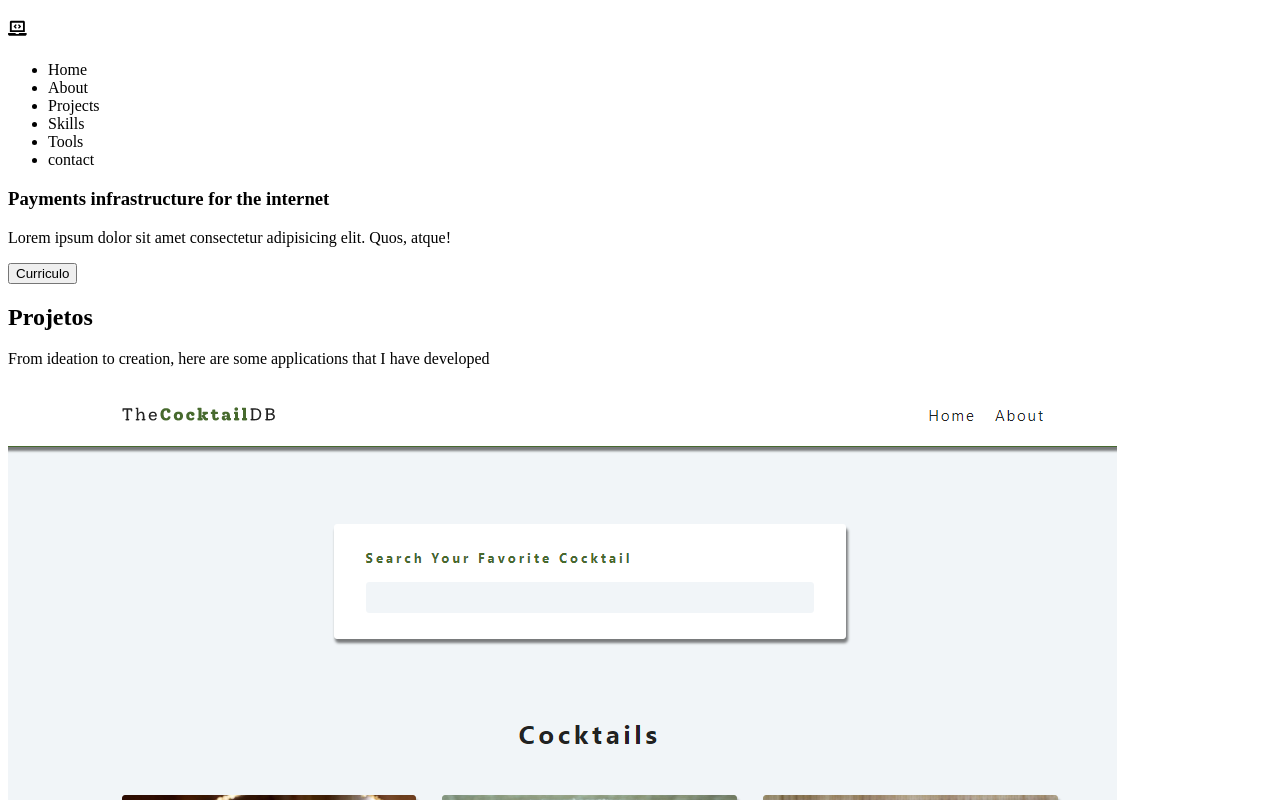
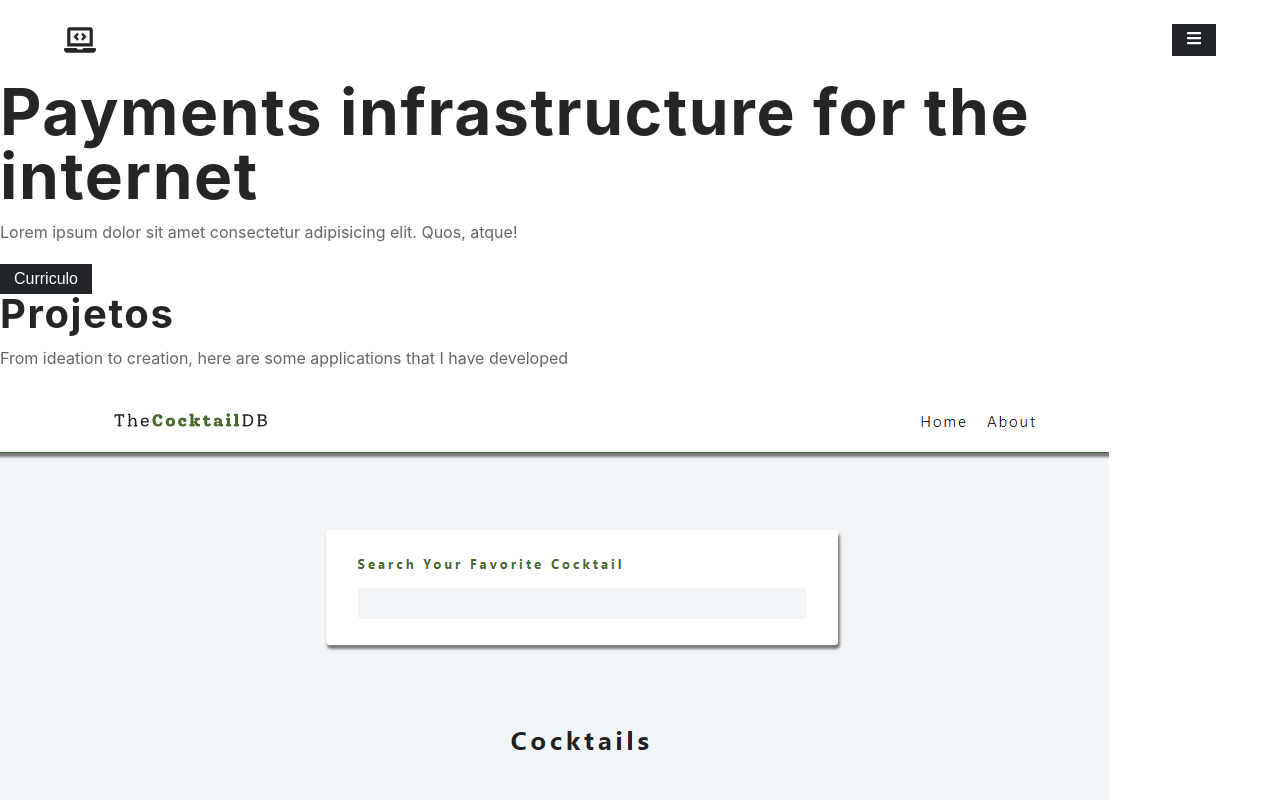
Before and after one commit to Broncs/Portfolio, a React (Create React App) app: page / in a window 1280 px wide. Shown: the top 800 px of the page. Built offline with nearby package versions, Linux system fonts and the light colour scheme.

Commit message:
install sass , setup basic styles

```diff
--- a/package.json
+++ b/package.json
@@ -6,6 +6,7 @@
     "@testing-library/jest-dom": "^5.11.8",
     "@testing-library/react": "^11.2.2",
     "@testing-library/user-event": "^12.6.0",
+    "node-sass": "^4.14.1",
     "react": "^17.0.1",
     "react-dom": "^17.0.1",
     "react-icons": "^4.1.0",
--- a/src/App.js
+++ b/src/App.js
@@ -6,6 +6,8 @@ import Skills from "./components/Skills";
 import Tools from "./components/Tools";
 import Contact from "./components/Contact";
 import Footer from "./components/Footer";
+import "./scss/style.scss";
+
 function App() {
   return (
     <div>
--- a/src/components/Navbar.js
+++ b/src/components/Navbar.js
@@ -4,13 +4,17 @@ import { FaBars } from "react-icons/fa";
 
 const Navbar = () => {
   return (
-    <nav>
-      <div>
-        <h3>
-          <FaLaptopCode />
-        </h3>
-        <div>
-          <ul>
+    <nav className="navbar">
+      <div className="container">
+        <div className="nav-header">
+          <FaLaptopCode className="nav-logo" />
+
+          <button className="btn toggle-btn">
+            <FaBars />
+          </button>
+        </div>
+
+        <ul className="nav-links">
           <li>Home</li>
           <li>About</li>
           <li>Projects</li>
@@ -19,7 +23,6 @@ const Navbar = () => {
           <li>contact</li>
         </ul>
       </div>
-      </div>
     </nav>
   );
 };
--- /dev/null
+++ b/src/scss/_btn.scss
@@ -0,0 +1,13 @@
+.btn {
+  font-size: 1rem;
+  padding: 0.25rem 0.75rem;
+  border-radius: var(--radius);
+  border-color: transparent;
+  color: white;
+  background: $clr-black-1;
+  cursor: pointer;
+
+  &:hover {
+    background: $clr-blue-1;
+  }
+}
--- /dev/null
+++ b/src/scss/_nav.scss
@@ -0,0 +1,22 @@
+.navbar {
+  height: 5rem;
+  display: flex;
+  align-items: center;
+  justify-content: center;
+  background: transparent;
+  position: relative;
+  z-index: 1;
+}
+.nav-logo {
+  font-size: 2rem;
+}
+
+.nav-header {
+  display: flex;
+  justify-content: space-between;
+  align-items: center;
+}
+
+.nav-links {
+  display: none;
+}
--- /dev/null
+++ b/src/scss/_variables.scss
@@ -0,0 +1,14 @@
+$clr-grey-1: #222222;
+$clr-grey-2: #252525;
+$clr-grey-3: #444444;
+$clr-grey-4: #666666;
+$clr-grey-5: #818181;
+
+$clr-black-1: #212529;
+
+// whites
+$clr-white-1: #ffffff;
+$clr-white-2: #f1f1f1;
+
+// blues
+$clr-blue-1: #007bff;
--- /dev/null
+++ b/src/scss/style.scss
@@ -0,0 +1,80 @@
+@import "variables";
+@import "nav";
+@import "btn";
+*,
+::after,
+::before {
+  margin: 0;
+  padding: 0;
+  box-sizing: border-box;
+}
+
+body {
+  font-family: -apple-system, BlinkMacSystemFont, "Segoe UI", Roboto, Oxygen,
+    Ubuntu, Cantarell, "Open Sans", "Helvetica Neue", sans-serif;
+  background: $clr-white-1;
+  color: $clr-grey-2;
+  line-height: 1.5;
+  font-size: 0.875rem;
+}
+ul {
+  list-style-type: none;
+}
+a {
+  text-decoration: none;
+}
+h1,
+h2,
+h3,
+h4 {
+  letter-spacing: 0.1rem;
+
+  line-height: 1.25;
+  margin-bottom: 0.75rem;
+}
+h1 {
+  font-size: 3rem;
+}
+h2 {
+  font-size: 2rem;
+}
+h3 {
+  font-size: 1.25rem;
+}
+h4 {
+  font-size: 0.875rem;
+}
+p {
+  margin-bottom: 1.25rem;
+  color: $clr-grey-4;
+}
+
+.container {
+  max-width: 1170px;
+  margin: 0 auto;
+  width: 90vw;
+}
+
+@media screen and (min-width: 800px) {
+  h1 {
+    font-size: 4rem;
+  }
+  h2 {
+    font-size: 2.5rem;
+  }
+  h3 {
+    font-size: 1.75rem;
+  }
+  h4 {
+    font-size: 1rem;
+  }
+  body {
+    font-size: 1rem;
+  }
+  h1,
+  h2,
+  h3,
+  h4 {
+    line-height: 1;
+  }
+}
```
Also changed, not shown: 2 other files (tests, documents, lock files or other folders). Lines whose indentation alone changed are shown as unchanged.
